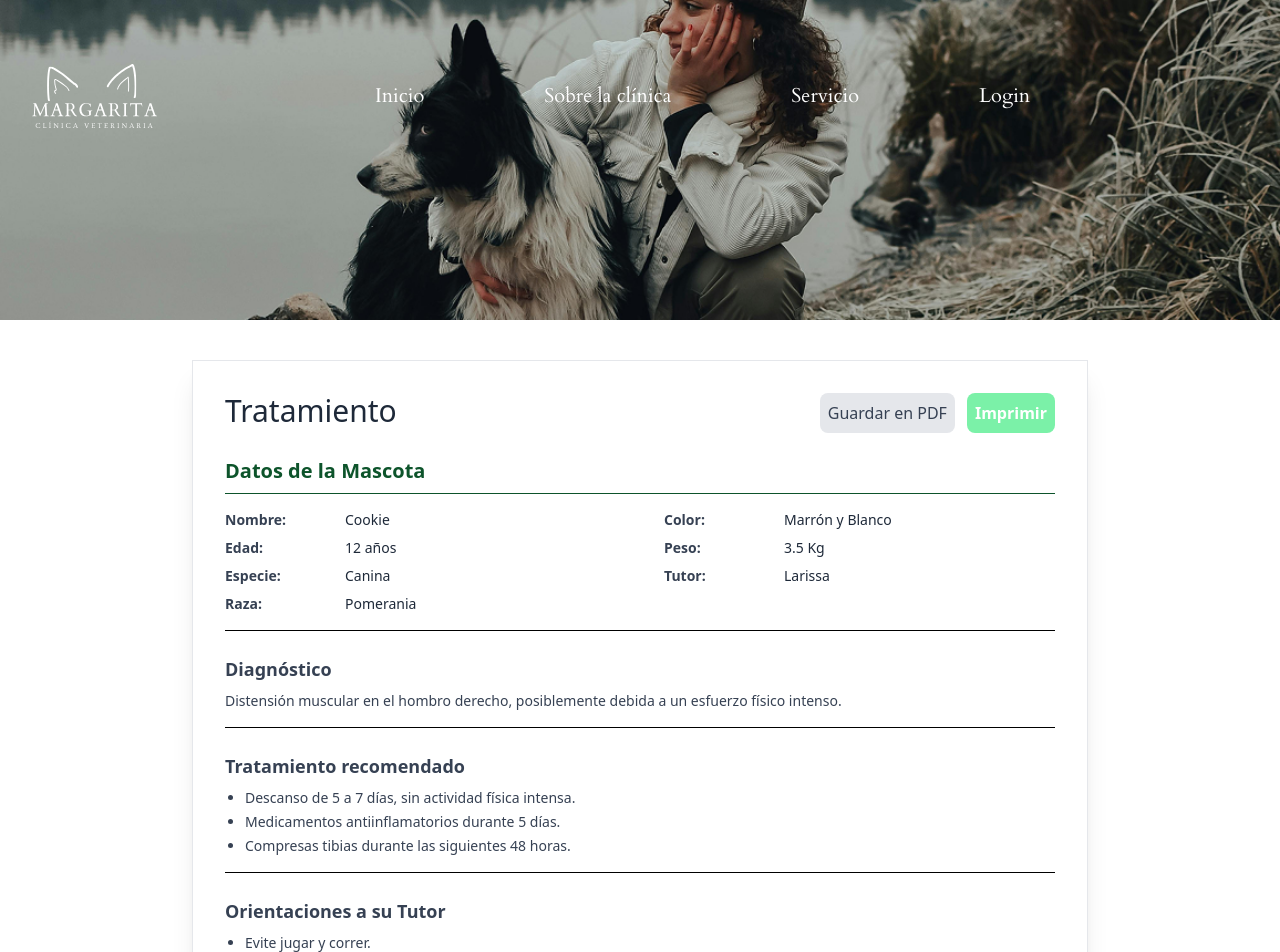
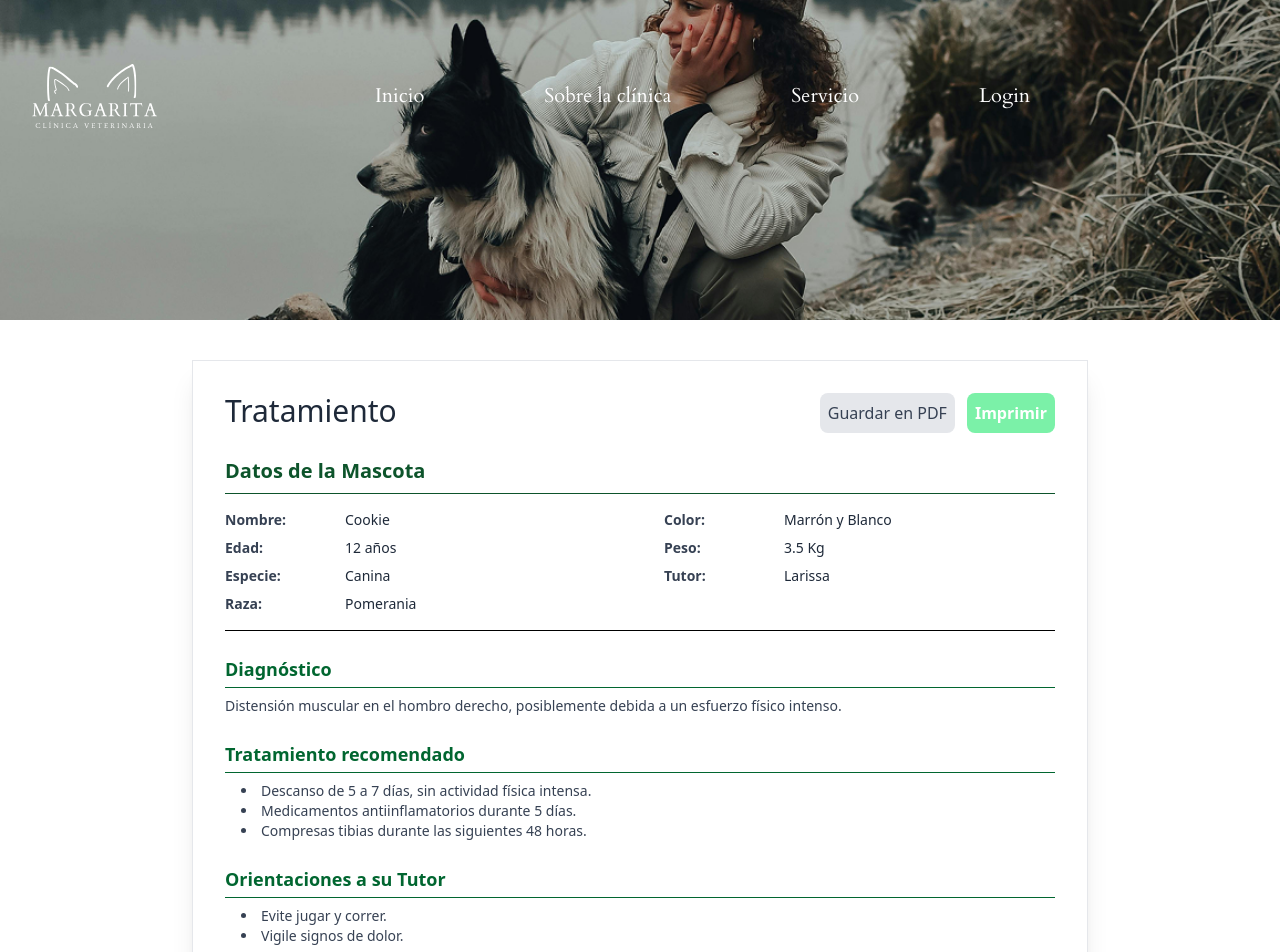
Before and after one commit to group-12-p4da-F5/veterinary-clinic-frontend, a React (Vite) app: page /tratamiento/1 in a window 1280 px wide. Shown: the top 952 px of the page. Built offline with nearby package versions, Linux system fonts and the light colour scheme; no server answers; a web font is replaced by a local one.

Commit message:
Actualiza ContentSection para mostrar contenido de ficha de tratamiento

```diff
--- a/src/features/treatment/components/ContentSection.jsx
+++ b/src/features/treatment/components/ContentSection.jsx
@@ -1,27 +1,22 @@
+// src/features/treatment/components/ContentSection.jsx (o donde lo tengas)
 import React from 'react';
 
-/**
- * Componente para una sección de contenido (Diagnóstico, Tratamiento)
- * @param {string} title - El título de la sección
- * @param {string|string[]} content - El contenido, puede ser un string o un array de strings (para listas)
- * @param {boolean} isList - Si es true, el contenido se renderiza como una lista con viñetas
- */
 const ContentSection = ({ title, content, isList = false }) => {
+  if (!content) return null; // No renderizar si no hay contenido
+
   return (
-    // 'border-b pb-4' para el separador visual que se ve en tu diseño
-    <div className="mb-6 border-b pb-4">
-      <h3 className="text-lg font-semibold text-gray-700 mb-2">{title}</h3>
-
-      {isList && Array.isArray(content) ? (
-        // Renderiza como lista
-        <ul className="list-disc pl-5 text-gray-700 space-y-1">
-          {content.map((item, index) => (
-            <li key={index} className="text-sm">{item}</li>
-          ))}
+    <div className="mb-6">
+      <h3 className="text-lg font-semibold text-green-800 mb-2 border-b pb-1">{title}</h3>
+      {isList ? (
+        <ul className="list-disc list-inside text-sm text-gray-700 ml-4">
+          {Array.isArray(content) ? (
+            content.map((item, index) => <li key={index}>{item}</li>)
+          ) : (
+            <li>{content}</li> // Si es lista pero viene como string
+          )}
         </ul>
       ) : (
-        // Renderiza como párrafo. 'whitespace-pre-line' respeta saltos de línea del dato
-        <p className="text-sm text-gray-700 whitespace-pre-line">{content}</p>
+        <p className="text-sm text-gray-700">{content}</p>
       )}
     </div>
   );
```
